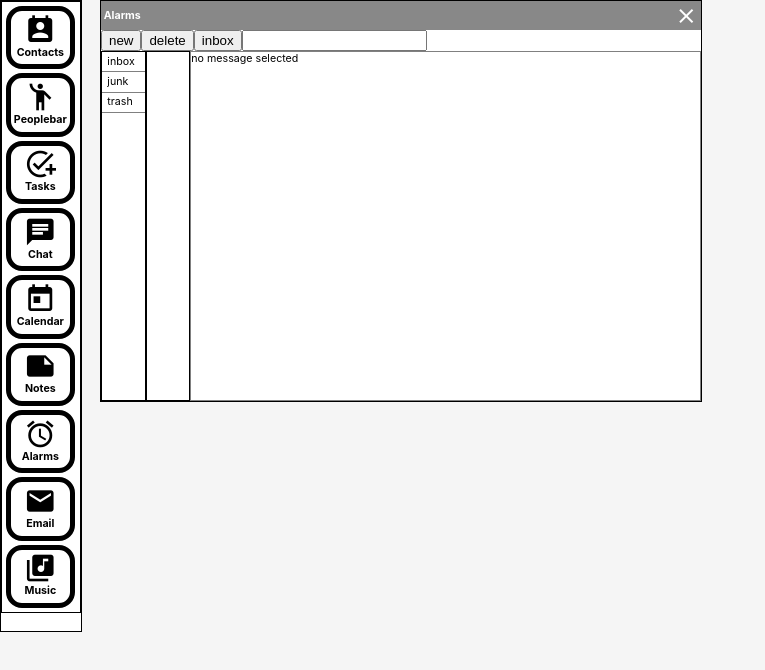
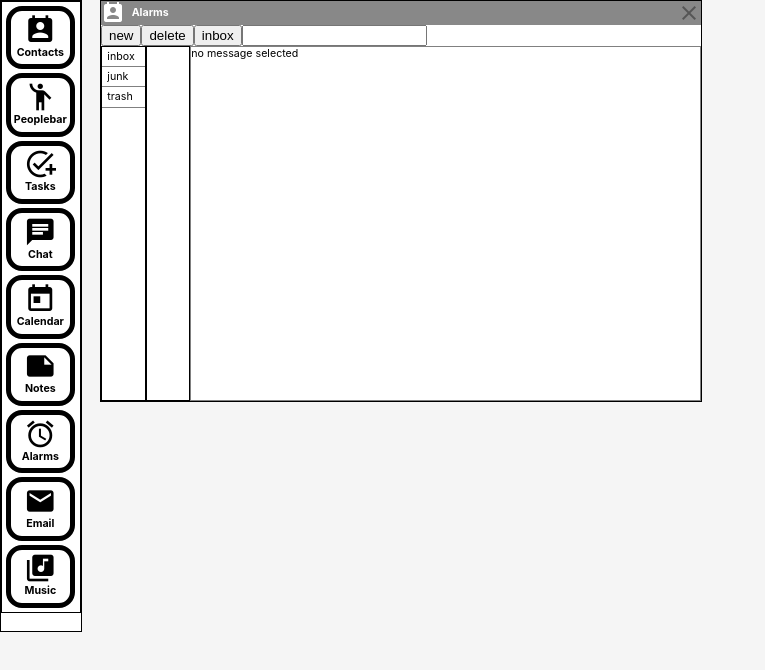
Before and after one commit to joshmarinacci/querylang, a React (Create React App) app: page / in a window 1280 px wide. Shown: the top 670 px of the page, without its empty margins (0-765 px from the left). Built offline with nearby package versions, Linux system fonts and the light colour scheme.

Commit message:
add hover effect on close button add app icon

```diff
--- a/src/window.css
+++ b/src/window.css
@@ -22,6 +22,25 @@
 
 .window.dragging > title {
     background-color: red;
+}
+
+.window title {
+    padding:0;
+}
+.window title b {
+    padding: 0.25em;
+    text-transform: capitalize;
+}
+.window title .appicon {
+    margin-right: 0.25rem;
+}
+.window title .close {
+    color:#555;
+    margin: 0;
+}
+.window title .close:hover {
+    color:#fff;
+    cursor: auto;
 }
 
 .window .resize-handle {
--- a/src/window.js
+++ b/src/window.js
@@ -91,7 +91,7 @@ export function Window({width,height,children,title, className, resize, hide_tit
     if(resize) {
         resize_handle = <label className={'resize-handle'}
                                onMouseDown={resize_mouse_down}
-        ></label>
+        />
 
     }
     let title_ui = ""
@@ -100,8 +100,9 @@ export function Window({width,height,children,title, className, resize, hide_tit
     }
     if(!hide_titlebar) {
         title_ui = <title onMouseDown={mouseDown}>
+            <Icon className={'appicon'}>{app.props.icon}</Icon>
             <b>{title}</b>
-            <Icon onClick={closeApp}>close</Icon>
+            <Icon onClick={closeApp} className={'close'}>close</Icon>
         </title>
     }
     return <div className={"window " + className} style={style}>
```
Also changed, not shown: 1 other file (tests, documents, lock files or other folders).
